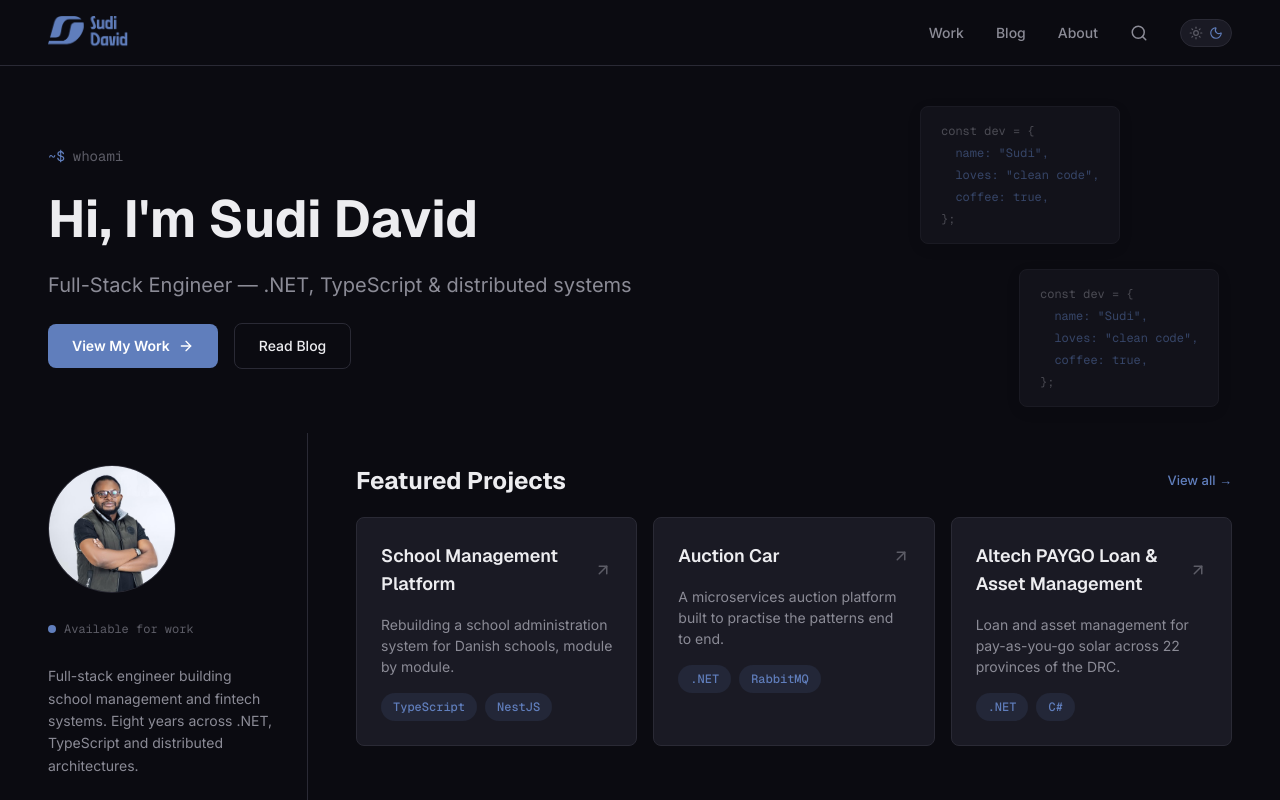
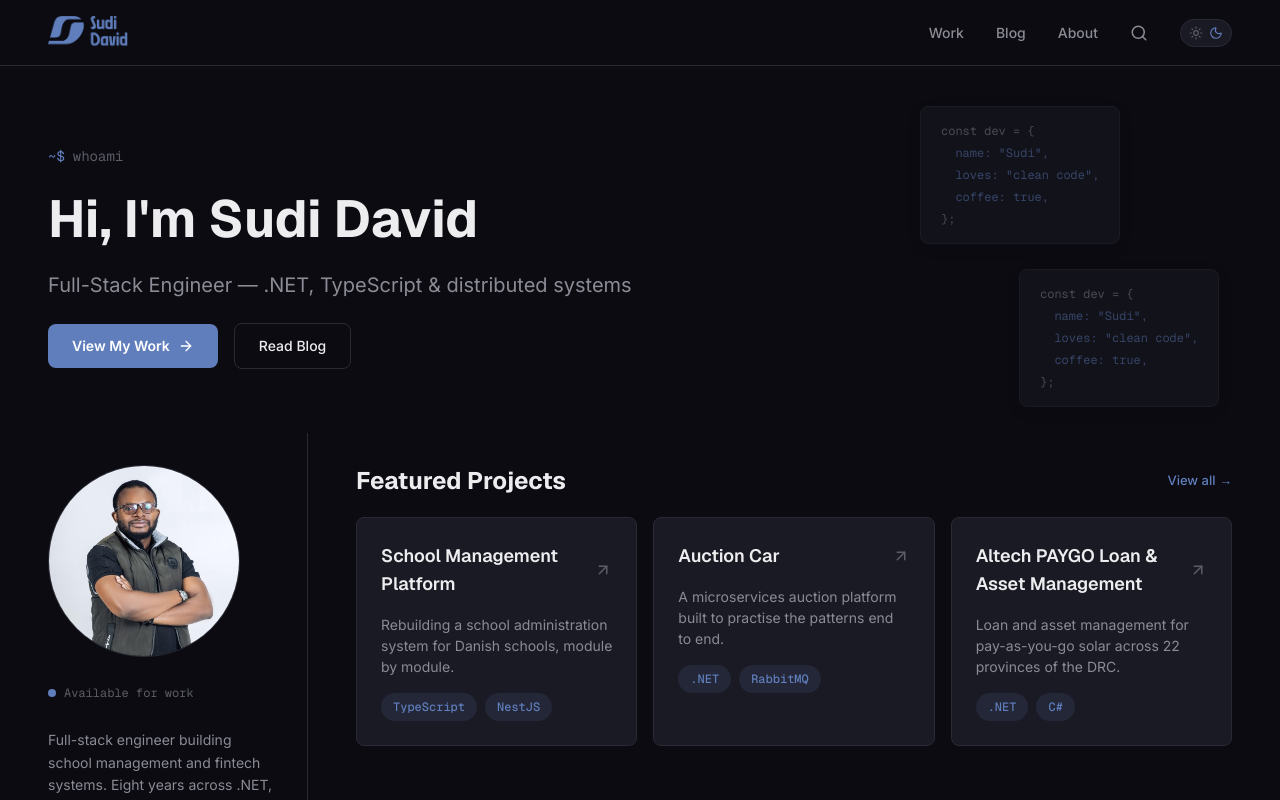
Before and after one commit to SudiDav/sudi.dev, a Next.js app: page / in a window 1280 px wide. Shown: the top 800 px of the page. Built offline with nearby package versions, Linux system fonts and the light colour scheme.

Commit message:
style: enlarge the homepage avatar

```diff
--- a/app/page.tsx
+++ b/app/page.tsx
@@ -118,10 +118,10 @@ export default async function HomePage() {
             <Image
               src={settings.avatar}
               alt={settings.displayName}
-              width={128}
-              height={128}
+              width={192}
+              height={192}
               priority
-              className="size-32 rounded-full border border-border object-cover"
+              className="size-48 rounded-full border border-border object-cover"
             />
 
             <div className="flex items-center gap-2">
```
